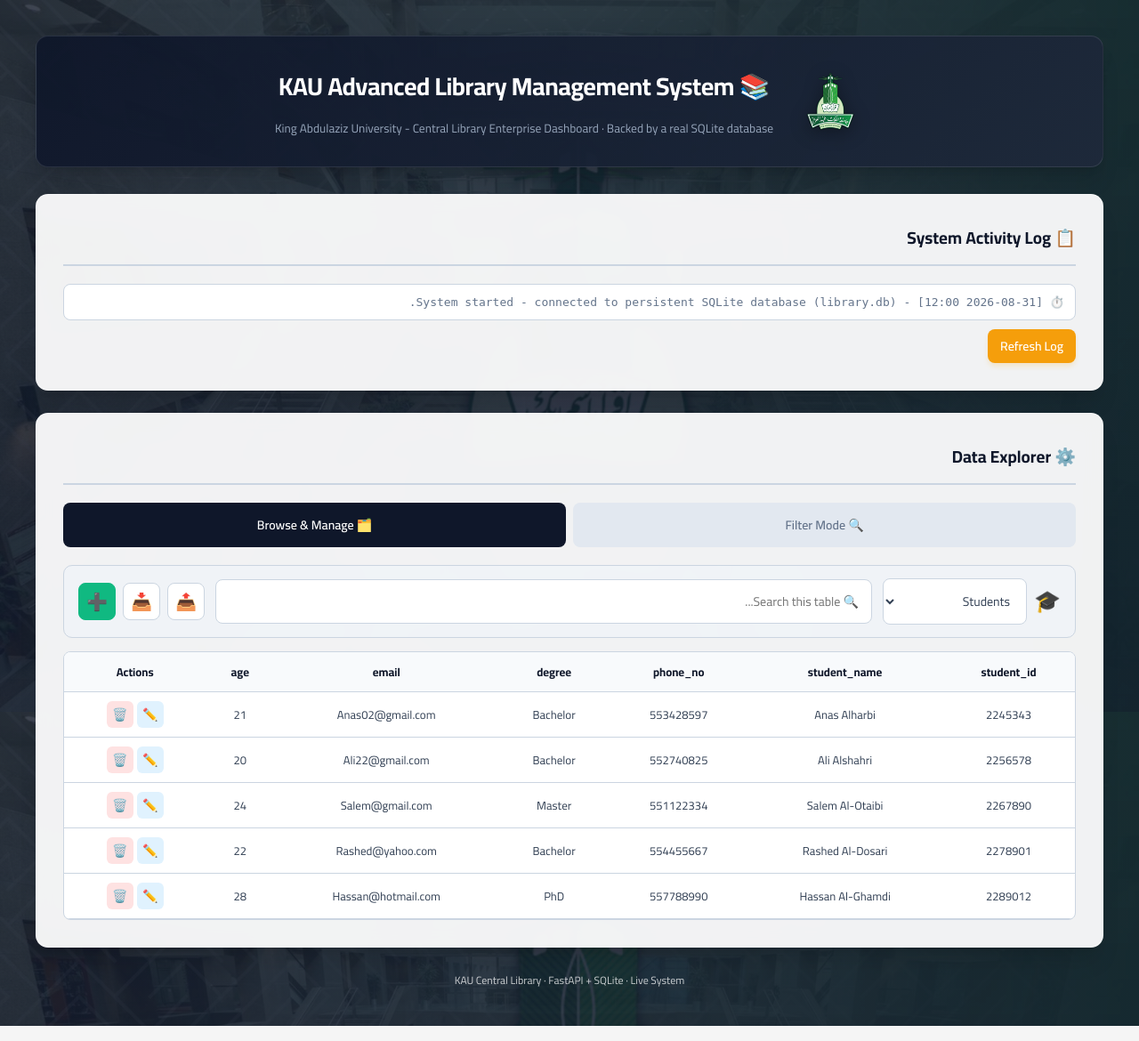
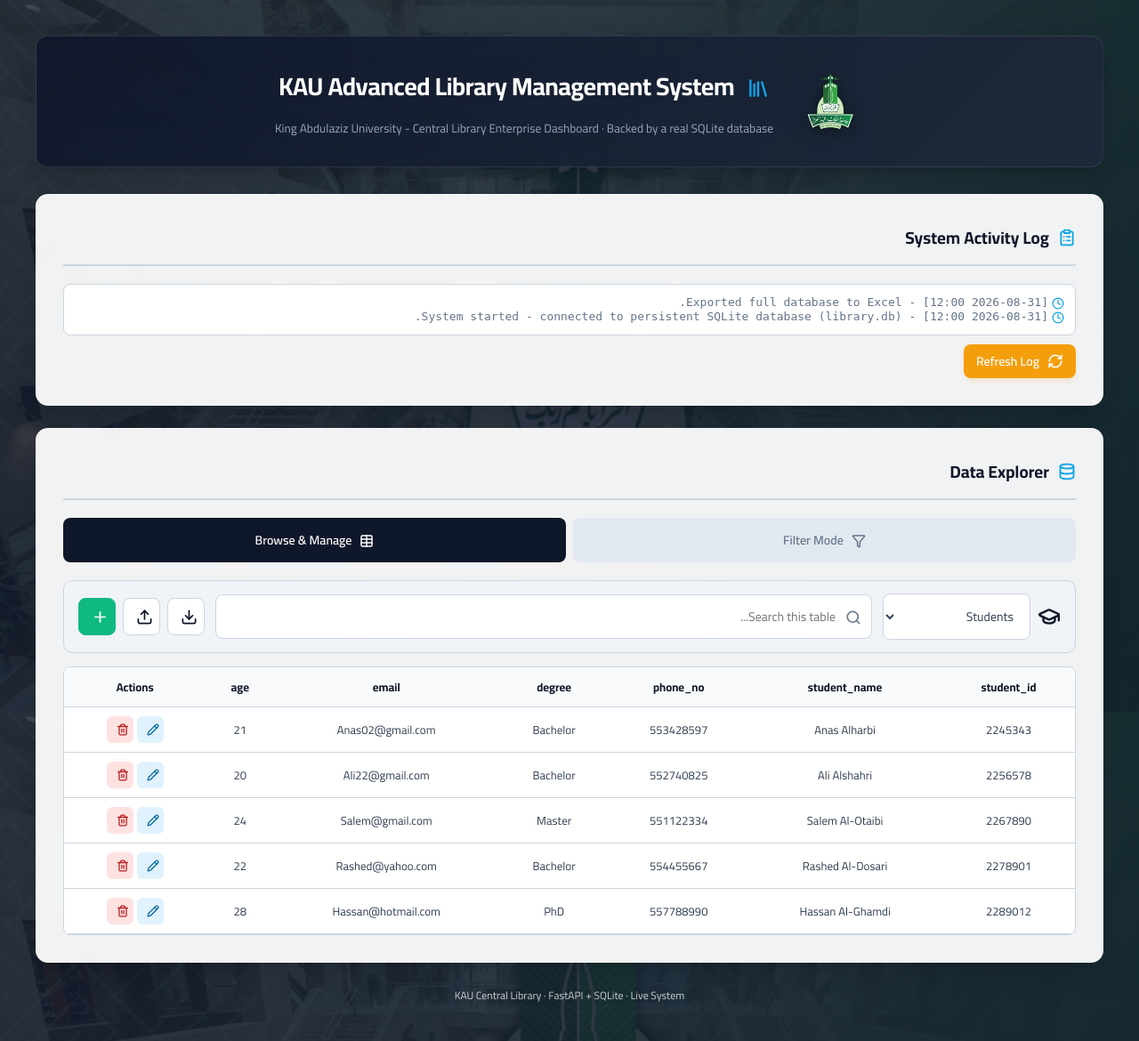
Before and after one commit to khaled-sa-tayeb/KAU-Library-Management-System, a FastAPI app: page / in a window 1280 px wide. Shown: the whole page at 89% size. Run offline with FastAPI, Linux system fonts and the light colour scheme; data comes from the database, SQL or seed files in the repository.

Commit message:
Update dashboard.html

```diff
--- a/templates/dashboard.html
+++ b/templates/dashboard.html
@@ -5,6 +5,7 @@
     <meta name="viewport" content="width=device-width, initial-scale=1.0">
     <title>KAU Advanced Library Management System</title>
     <link href="https://fonts.googleapis.com/css2?family=Cairo:wght@400;600;700&display=swap" rel="stylesheet">
+    <script src="https://unpkg.com/lucide@latest/dist/umd/lucide.js"></script>
     <style>
         :root {
             --primary: #0f172a;
@@ -272,6 +273,26 @@
             .header-banner { flex-direction: column; }
             .browse-toolbar { flex-direction: column; align-items: stretch; }
         }
+
+        /* ===== Lucide Icons ===== */
+        .lucide { width: 18px; height: 18px; stroke-width: 2.2; vertical-align: -4px; flex-shrink: 0; }
+        h1 .lucide { width: 26px; height: 26px; vertical-align: -5px; margin-left: 8px; color: var(--accent); }
+        .section-box h3 .lucide { width: 20px; height: 20px; color: var(--accent); }
+        .mode-tab .lucide { width: 16px; height: 16px; margin-left: 6px; }
+        .table-icon .lucide { width: 26px; height: 26px; color: var(--primary); }
+        .icon-btn .lucide { width: 19px; height: 19px; }
+        .row-action-btn .lucide { width: 14px; height: 14px; }
+        .modal-header h3 .lucide { width: 19px; height: 19px; margin-left: 6px; }
+        .modal-close .lucide { width: 16px; height: 16px; vertical-align: -3px; }
+        button .lucide { margin-left: 6px; }
+        .activity-log .lucide { width: 14px; height: 14px; margin-left: 4px; color: var(--accent); }
+
+        .browse-search { position: relative; flex: 1; min-width: 180px; }
+        .browse-search input { padding-right: 40px; margin: 0; }
+        .browse-search .search-icon {
+            position: absolute; top: 50%; right: 12px; transform: translateY(-50%);
+            color: var(--text-muted); pointer-events: none;
+        }
     </style>
 </head>
 <body>
@@ -280,25 +301,25 @@
         <div class="header-banner">
             <img src="/static/kau-logo.png" alt="King Abdulaziz University Logo" class="logo">
             <div>
-                <h1>📚 KAU Advanced Library Management System</h1>
+                <h1><i data-lucide="library"></i> KAU Advanced Library Management System</h1>
                 <p>King Abdulaziz University - Central Library Enterprise Dashboard &middot; Backed by a real SQLite database</p>
             </div>
         </div>
 
         <!-- Box 1: Activity Log -->
         <div class="section-box">
-            <h3>📋 System Activity Log</h3>
+            <h3><i data-lucide="clipboard-list"></i> System Activity Log</h3>
             <div id="activityLogBox" class="activity-log">Loading logs...</div>
-            <button type="button" class="btn-warning" onclick="loadActivities()" style="width: auto; padding: 6px 14px; margin-top: 10px;">Refresh Log</button>
+            <button type="button" class="btn-warning" onclick="loadActivities()" style="width: auto; padding: 6px 14px; margin-top: 10px;"><i data-lucide="refresh-cw"></i> Refresh Log</button>
         </div>
 
         <!-- Box 2: Data Explorer (Filter Mode + Browse & Manage Mode) -->
         <div class="section-box">
-            <h3>⚙️ Data Explorer</h3>
+            <h3><i data-lucide="database"></i> Data Explorer</h3>
 
             <div class="mode-tabs">
-                <button type="button" class="mode-tab" id="tabFilterBtn" onclick="switchMode('filter')">🔍 Filter Mode</button>
-                <button type="button" class="mode-tab active" id="tabBrowseBtn" onclick="switchMode('browse')">🗂️ Browse &amp; Manage</button>
+                <button type="button" class="mode-tab" id="tabFilterBtn" onclick="switchMode('filter')"><i data-lucide="filter"></i> Filter Mode</button>
+                <button type="button" class="mode-tab active" id="tabBrowseBtn" onclick="switchMode('browse')"><i data-lucide="table"></i> Browse &amp; Manage</button>
             </div>
 
             <!-- ===== Filter Mode Panel ===== -->
@@ -345,7 +366,7 @@
                     </div>
                     <div>
                         <label>&nbsp;</label>
-                        <button type="button" class="btn-success" style="margin-top: 0;" onclick="executeAdvancedQuery()">Apply Filter 🔍</button>
+                        <button type="button" class="btn-success" style="margin-top: 0;" onclick="executeAdvancedQuery()">Apply Filter <i data-lucide="search"></i></button>
                     </div>
                 </div>
 
@@ -361,7 +382,7 @@
             <div id="browseModePanel">
                 <div class="browse-toolbar">
                     <div class="browse-table-select">
-                        <span id="browseTableIcon" class="table-icon">🎓</span>
+                        <span id="browseTableIcon" class="table-icon"><i data-lucide="graduation-cap"></i></span>
                         <select id="browseTarget" onchange="onBrowseTableChange()">
                             <option value="students">Students</option>
                             <option value="books">Books</option>
@@ -375,13 +396,14 @@
                         </select>
                     </div>
                     <div class="browse-search">
-                        <input type="text" id="browseSearch" placeholder="🔍 Search this table..." oninput="renderBrowseTable()">
+                        <span class="search-icon"><i data-lucide="search"></i></span>
+                        <input type="text" id="browseSearch" placeholder="Search this table..." oninput="renderBrowseTable()">
                     </div>
                     <div class="browse-actions">
-                        <button type="button" class="icon-btn" title="Export full database to Excel" onclick="downloadExport()">📤</button>
-                        <button type="button" class="icon-btn" title="Import records from Excel" onclick="triggerImportFile()">📥</button>
+                        <button type="button" class="icon-btn" title="Export full database to Excel" onclick="downloadExport()"><i data-lucide="download"></i></button>
+                        <button type="button" class="icon-btn" title="Import records from Excel" onclick="triggerImportFile()"><i data-lucide="upload"></i></button>
                         <input type="file" id="browseImportFile" accept=".xlsx" style="display:none;" onchange="handleImportFileChosen()">
-                        <button type="button" class="icon-btn btn-add" title="Add new record" onclick="openAddModal()">➕</button>
+                        <button type="button" class="icon-btn btn-add" title="Add new record" onclick="openAddModal()"><i data-lucide="plus"></i></button>
                     </div>
                 </div>
 
@@ -404,11 +426,11 @@
         <div class="modal-box">
             <div class="modal-header">
                 <h3 id="modalTitle">Add Record</h3>
-                <button type="button" class="modal-close" onclick="closeModal()">✕</button>
+                <button type="button" class="modal-close" onclick="closeModal()"><i data-lucide="x"></i></button>
             </div>
             <div id="modalFormFields" class="grid-2"></div>
             <div id="modalMessage" class="result" style="display:none;"></div>
-            <button type="button" class="btn-success" onclick="submitModalForm()">💾 Save Record</button>
+            <button type="button" class="btn-success" onclick="submitModalForm()"><i data-lucide="save"></i> Save Record</button>
         </div>
     </div>
 
@@ -437,15 +459,15 @@
         };
 
         const tableIcons = {
-            "students": "🎓",
-            "books": "📘",
-            "employees": "🧑‍💼",
-            "loans": "📖",
-            "genres": "🏷️",
-            "bookshelves": "📚",
-            "sections": "🏛️",
-            "loan_history": "🧾",
-            "authors_list": "✍️"
+            "students": "graduation-cap",
+            "books": "book",
+            "employees": "briefcase",
+            "loans": "book-open",
+            "genres": "tag",
+            "bookshelves": "library",
+            "sections": "landmark",
+            "loan_history": "receipt",
+            "authors_list": "pen-line"
         };
 
         let currentBrowseData = [];
@@ -454,6 +476,7 @@
         let modalEditId = null;
 
         window.onload = function() {
+            renderLucide();
             switchMode('browse');
             loadActivities();
         };
@@ -540,7 +563,9 @@
         /* ===================== Browse & Manage Mode ===================== */
         function onBrowseTableChange() {
             const target = document.getElementById("browseTarget").value;
-            document.getElementById("browseTableIcon").textContent = tableIcons[target] || "📄";
+            const iconName = tableIcons[target] || "file";
+            document.getElementById("browseTableIcon").innerHTML = `<i data-lucide="${iconName}"></i>`;
+            renderLucide();
             document.getElementById("browseSearch").value = "";
             loadBrowseData();
         }
@@ -605,17 +630,19 @@
 
                 let actions = "";
                 if (target === "loans" && row.return_status === "Active") {
-                    actions += `<button type="button" class="row-action-btn row-return" title="Mark as Returned" onclick="toggleLoanStatus(${row.loan_id})">↩️</button>`;
+                    actions += `<button type="button" class="row-action-btn row-return" title="Mark as Returned" onclick="toggleLoanStatus(${row.loan_id})"><i data-lucide="undo-2"></i></button>`;
                 }
                 if (canEdit) {
-                    actions += `<button type="button" class="row-action-btn row-edit" title="Edit" onclick="openEditModal('${target}', ${row[pk]})">✏️</button>`;
+                    actions += `<button type="button" class="row-action-btn row-edit" title="Edit" onclick="openEditModal('${target}', ${row[pk]})"><i data-lucide="pencil"></i></button>`;
                 }
                 const deleteId = target === "authors_list" || target === "loan_history" ? row.book_id ?? row.loan_id : row[pk || Object.keys(row)[0]];
-                actions += `<button type="button" class="row-action-btn row-delete" title="Delete" onclick="deleteBrowseRow('${target}', ${target === 'loan_history' ? row.loan_id : (pk ? row[pk] : row.book_id)})">🗑️</button>`;
+                actions += `<button type="button" class="row-action-btn row-delete" title="Delete" onclick="deleteBrowseRow('${target}', ${target === 'loan_history' ? row.loan_id : (pk ? row[pk] : row.book_id)})"><i data-lucide="trash-2"></i></button>`;
 
                 tr += `<td>${actions}</td></tr>`;
                 tbody.innerHTML += tr;
             });
+
+            renderLucide();
         }
 
         function escapeHtml(str) {
@@ -692,7 +719,7 @@
             modalTable = target;
             modalEditId = null;
 
-            document.getElementById("modalTitle").textContent = `➕ Add New ${target.replace('_', ' ')}`;
+            document.getElementById("modalTitle").innerHTML = `<i data-lucide="plus-circle"></i> Add New ${target.replace('_', ' ')}`;
             document.getElementById("modalMessage").style.display = "none";
 
             let fields = tableFields[target];
@@ -718,6 +745,7 @@
             });
 
             document.getElementById("recordModal").style.display = "flex";
+            renderLucide();
         }
 
         function openEditModal(table, id) {
@@ -729,7 +757,7 @@
             modalTable = table;
             modalEditId = id;
 
-            document.getElementById("modalTitle").textContent = `✏️ Edit ${table.replace('_', ' ')} — ${pk}: ${id}`;
+            document.getElementById("modalTitle").innerHTML = `<i data-lucide="pencil"></i> Edit ${table.replace('_', ' ')} — ${pk}: ${id}`;
             document.getElementById("modalMessage").style.display = "none";
 
             const fields = tableFields[table];
@@ -748,6 +776,7 @@
             });
 
             document.getElementById("recordModal").style.display = "flex";
+            renderLucide();
         }
 
         function closeModal() {
@@ -804,9 +833,14 @@
                 const logBox = document.getElementById("activityLogBox");
                 logBox.innerHTML = "";
                 data.slice().reverse().forEach(act => {
-                    logBox.innerHTML += `<div>⏱️ [${act.time}] - ${act.action}</div>`;
+                    logBox.innerHTML += `<div><i data-lucide="clock"></i>[${act.time}] - ${act.action}</div>`;
                 });
+                renderLucide();
             });
+        }
+
+        function renderLucide() {
+            if (window.lucide) { lucide.createIcons(); }
         }
     </script>
 </body>
```
